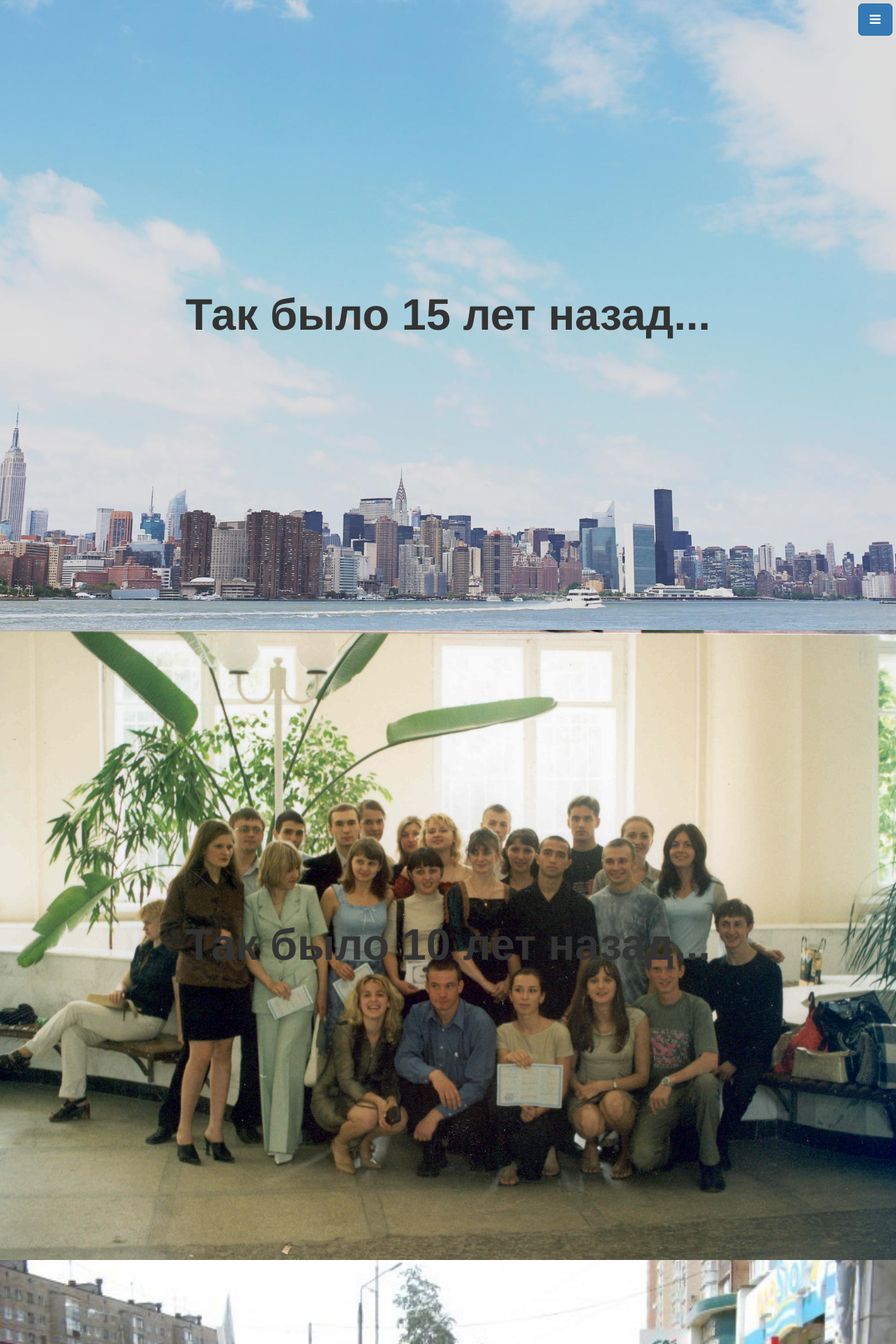
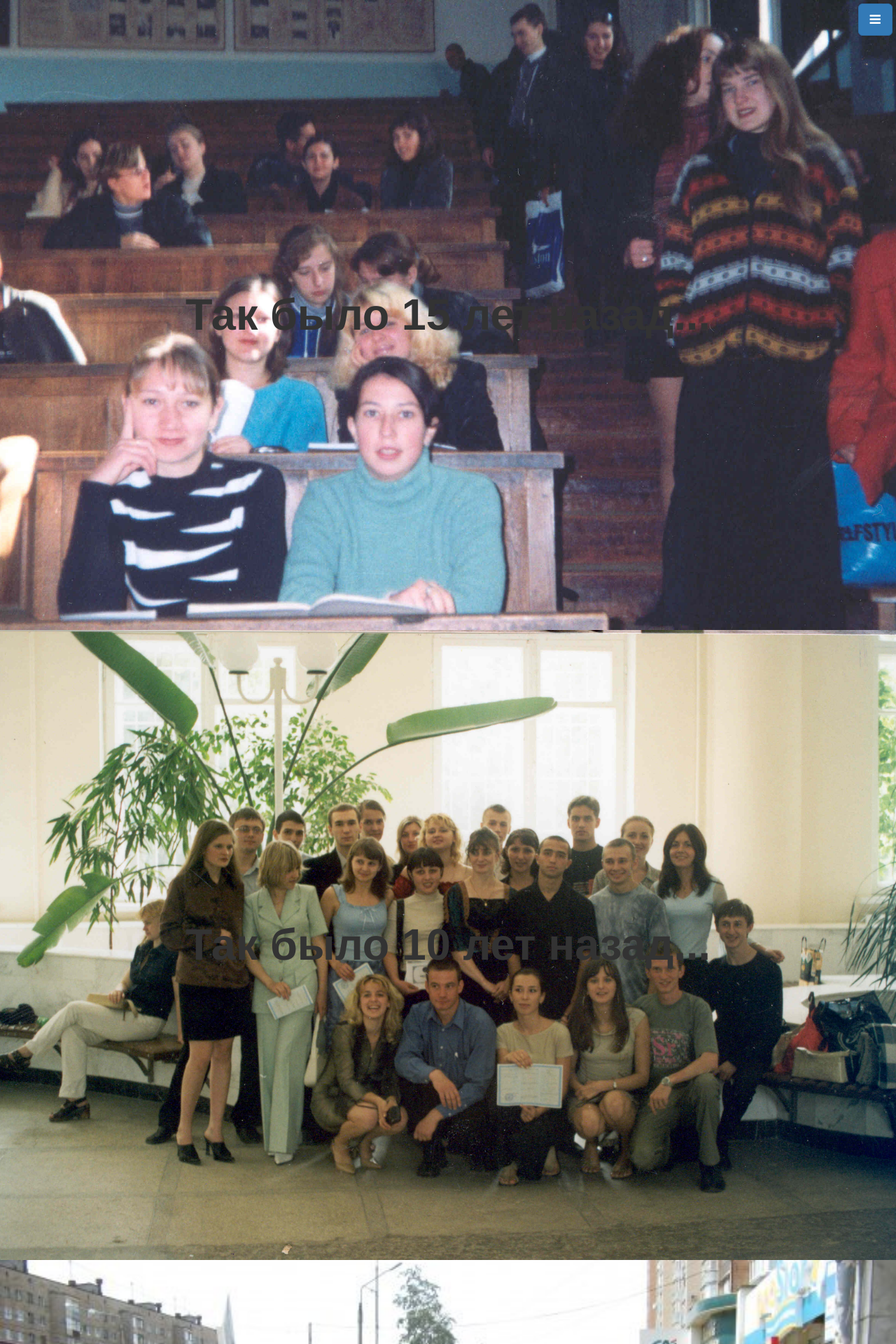
Before and after one commit to dmzio/chem1999, a Jekyll site: the page built from index.html, in a window 1280 px wide. Shown: the top 1920 px of the page at 70% size. Built offline with Jekyll 4.4.1, drawn with Linux system fonts in a browser that asks for light colours; nearby versions of some CDN libraries; Markdown is read by kramdown in place of the engine named in the settings.

Commit message:
image replaced

```diff
--- a/css/stylish-portfolio.css
+++ b/css/stylish-portfolio.css
@@ -111,7 +111,7 @@
   height: 100%;
   width: 100%;
   position: relative;
-  background: url(../img/bg.jpg) no-repeat center center fixed;
+  background: url(../img/13.jpg) no-repeat center center fixed;
   -webkit-background-size: cover;
   -moz-background-size: cover;
   -o-background-size: cover;
@@ -256,7 +256,7 @@
 @media (max-width: 768px) {
 
   .header {
-	background: url(../img/bg.jpg) no-repeat center center scroll;
+	background: url(../img/13.jpg) no-repeat center center scroll;
   }
 
   .callout {
```
Also changed, not shown: img/13.jpg (added).
